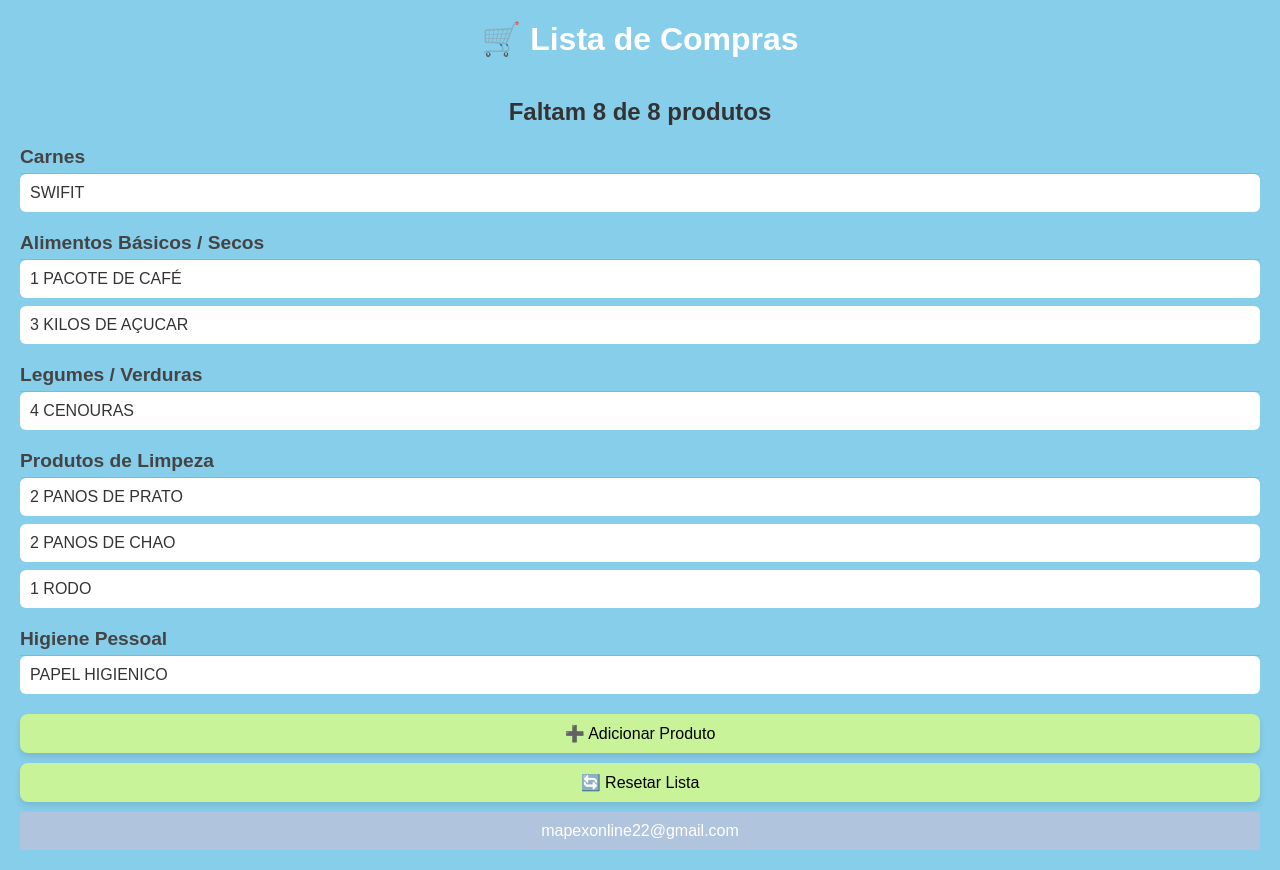
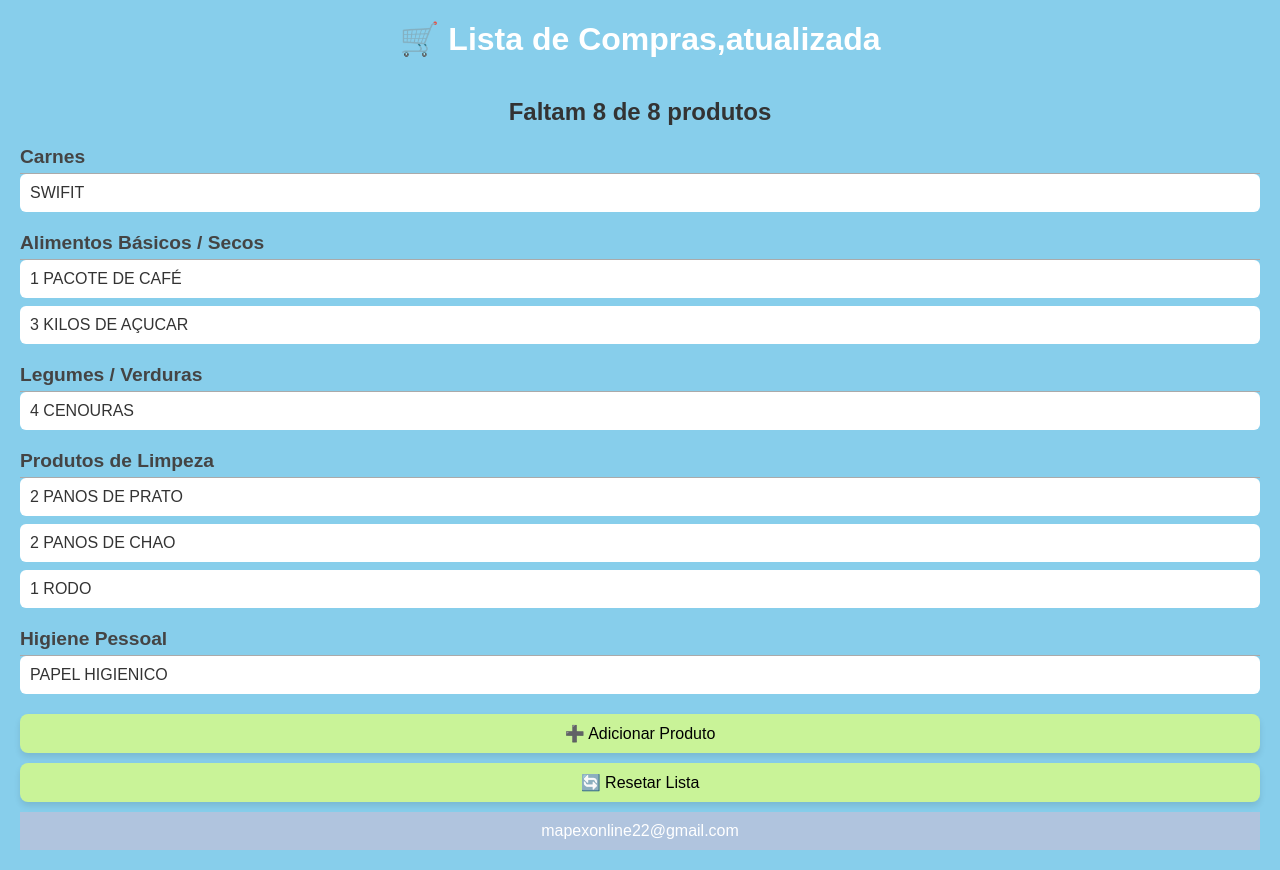
Before and after one commit to mapexonline/lista-de-compras, a plain HTML site: page index.html in a window 1280 px wide. Drawn offline with Linux system fonts and the light colour scheme.

Commit message:
atualizando

```diff
--- a/index.html
+++ b/index.html
@@ -8,7 +8,7 @@
 </head>
 <body>
   <header id="header">
-    <h1>🛒 Lista de Compras</h1>
+    <h1>🛒 Lista de Compras,atualizada</h1>
   </header>
 
   <main id="main">
```
